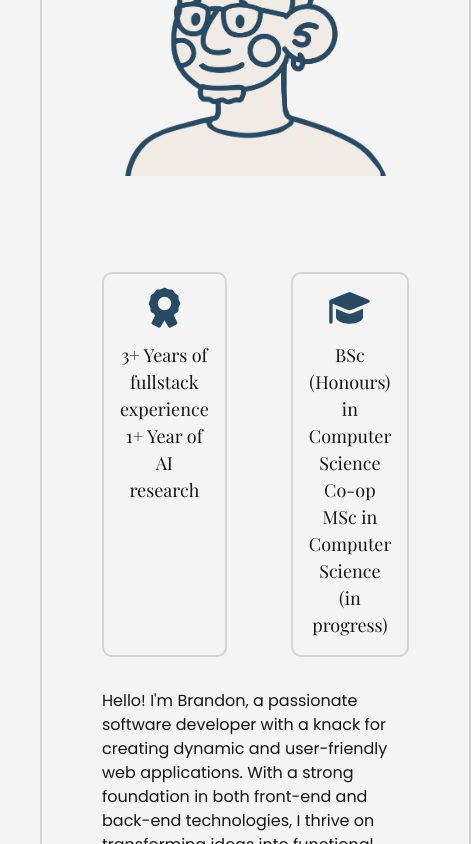
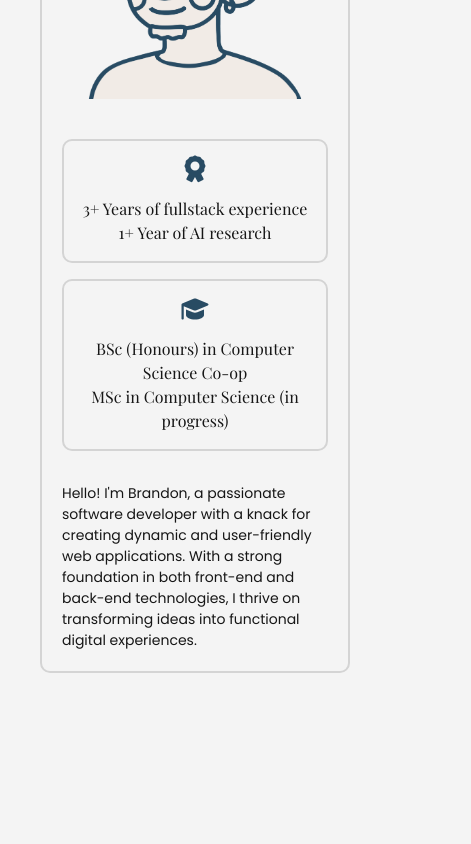
Before and after one commit to Bfernandez02/portfolio, a Next.js app: page / in a window 390 px wide. Shown: the part 1720-2564 px from the top of the page, 471 px wide, since content can reach past the window. After the commit the page ends 2473 px from the top, so only its background shows below. Built offline with nearby package versions, Linux system fonts and the light colour scheme; a web font is replaced by a local one.

Commit message:
feat: enhance AboutMe component layout and styling for better responsiveness

```diff
--- a/src/components/AboutMe.jsx
+++ b/src/components/AboutMe.jsx
@@ -7,48 +7,43 @@ import { useTheme } from "./ThemeProvider";
 export default function AboutMe() {
     const { theme } = useTheme();
   return (
-    <div className="w-fit rounded-[10px] flex flex-col md:flex-row gap-24 border-border border-2 px-15 py-10">
+    <div className="w-fit rounded-[10px] flex flex-col md:flex-row justify-between border-border border-2 lg:px-15 lg:py-10 px-5 py-5 max-md:items-center gap-10 md:gap-20">
       <div className="w-fit">
         <Image
           src={`/Brandon_${theme}.png`}
           alt="About Me Image"
           width={600}
           height={600}
-          className="w-full h-auto rounded-[10px] max-w-[500px]"
+          className="w-full h-auto rounded-[10px] md:max-w-[500px] max-w-[250px]"
         />
       </div>
 
       <div className="flex flex-col gap-8 w-full">
-        <div className="flex gap-16">
+        <div className="flex gap-4 xl:gap-12 sm:flex-row flex-col w-full justify-center">
           <div className="w-full border-border rounded-[10px] flex flex-col items-center  p-4 border-2">
             <FontAwesomeIcon
               icon={faAward}
-              className="text-4xl text-primary mb-4"
+              className="text-2xl md:text-4xl text-primary mb-4"
             />
-            <h6 className="text-center">3+ Years of fullstack experience</h6>
-            <h6 className="text-center">1+ Year of AI research</h6>
+            <h6 className="text-center max-lg:text-[16px]!">3+ Years of fullstack experience</h6>
+            <h6 className="text-center max-lg:text-[16px]!">1+ Year of AI research</h6>
           </div>
 
           <div className="w-full border-border rounded-[10px] flex flex-col items-center  p-4 border-2">
             <FontAwesomeIcon
               icon={faGraduationCap}
-              className="text-4xl text-primary mb-4"
+              className="text-2xl md:text-4xl text-primary mb-4"
             />
-            <h6 className="text-center">BSc (Honours) in Computer Science Co-op</h6>
-            <h6 className="text-center">MSc in Computer Science (in progress)</h6>
+            <h6 className="text-center max-lg:text-[16px]!">BSc (Honours) in Computer Science Co-op</h6>
+            <h6 className="text-center max-lg:text-[16px]!">MSc in Computer Science (in progress)</h6>
           </div>
         </div>
 
-        <p>
+        <p className="max-xl:text-[14px]!">
           Hello! I'm Brandon, a passionate software developer with a knack for
           creating dynamic and user-friendly web applications. With a strong
           foundation in both front-end and back-end technologies, I thrive on
-          transforming ideas into functional digital experiences. My journey in
-          coding began with a curiosity for how websites work, which quickly
-          evolved into a full-fledged career dedicated to continuous learning
-          and innovation. When I'm not coding, you can find me exploring the
-          latest tech trends, contributing to open-source projects, or indulging
-          in my love for photography. Let's build something amazing together!
+          transforming ideas into functional digital experiences.
         </p>
       </div>
     </div>
```
